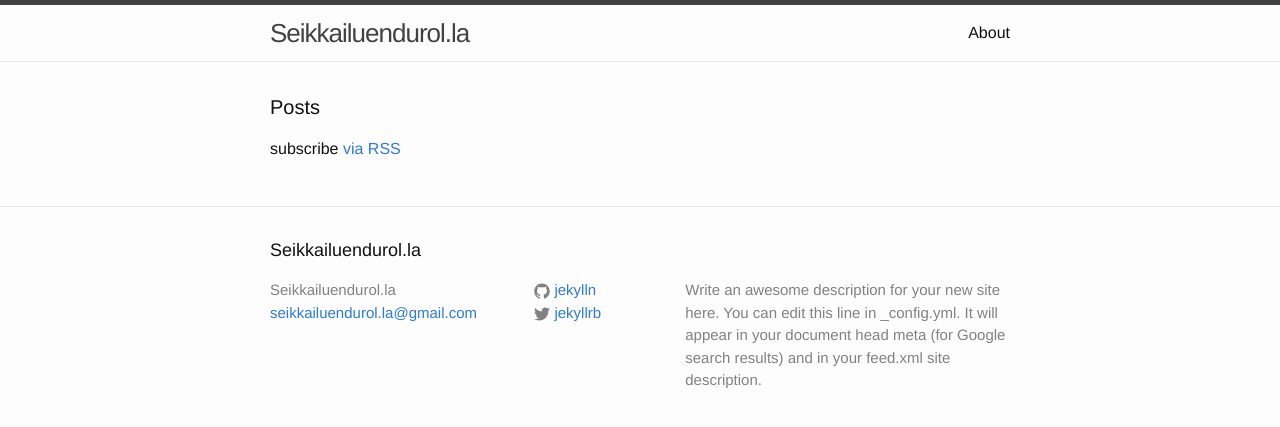
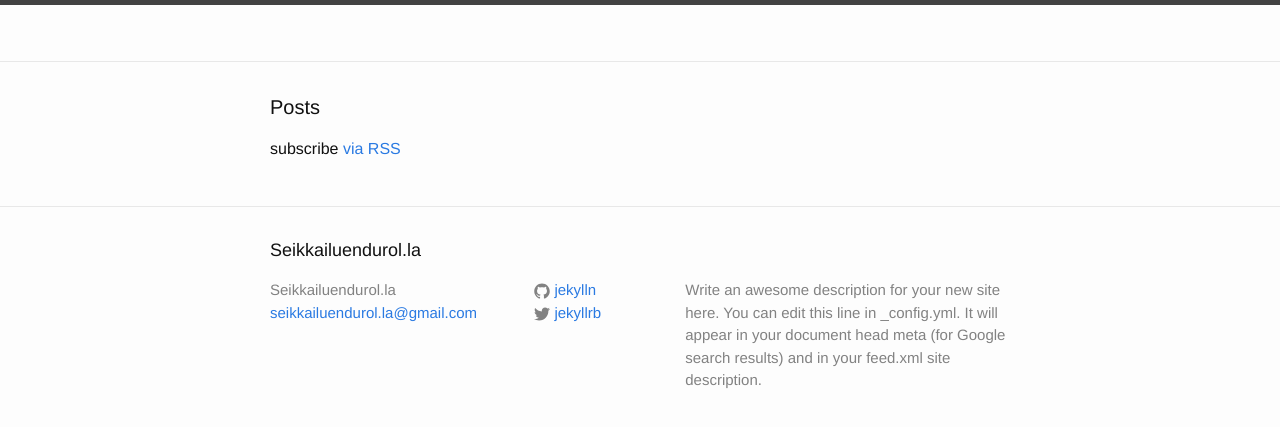
Before and after one commit to seikkailuendurolla/seikkailuendurolla.github.io, a Jekyll site: the page built from index.html, in a window 1280 px wide. Shown: the top 427 px of the page. Built offline with Jekyll 4.4.1, drawn with Linux system fonts in a browser that asks for light colours; some web fonts are replaced.

Commit message:
Turha navikointi pois

```diff
--- a/_includes/header.html
+++ b/_includes/header.html
@@ -2,26 +2,6 @@
 
   <div class="wrapper">
 
-    <a class="site-title" href="{{ site.baseurl }}/">{{ site.title }}</a>
-
-    <nav class="site-nav">
-      <a href="#" class="menu-icon">
-        <svg viewBox="0 0 18 15">
-          <path fill="#424242" d="M18,1.484c0,0.82-0.665,1.484-1.484,1.484H1.484C0.665,2.969,0,2.304,0,1.484l0,0C0,0.665,0.665,0,1.484,0 h15.031C17.335,0,18,0.665,18,1.484L18,1.484z"/>
-          <path fill="#424242" d="M18,7.516C18,8.335,17.335,9,16.516,9H1.484C0.665,9,0,8.335,0,7.516l0,0c0-0.82,0.665-1.484,1.484-1.484 h15.031C17.335,6.031,18,6.696,18,7.516L18,7.516z"/>
-          <path fill="#424242" d="M18,13.516C18,14.335,17.335,15,16.516,15H1.484C0.665,15,0,14.335,0,13.516l0,0 c0-0.82,0.665-1.484,1.484-1.484h15.031C17.335,12.031,18,12.696,18,13.516L18,13.516z"/>
-        </svg>
-      </a>
-
-      <div class="trigger">
-        {% for my_page in site.pages %}
-          {% if my_page.title %}
-          <a class="page-link" href="{{ my_page.url | prepend: site.baseurl }}">{{ my_page.title }}</a>
-          {% endif %}
-        {% endfor %}
-      </div>
-    </nav>
-
   </div>
 
 </header>
```
